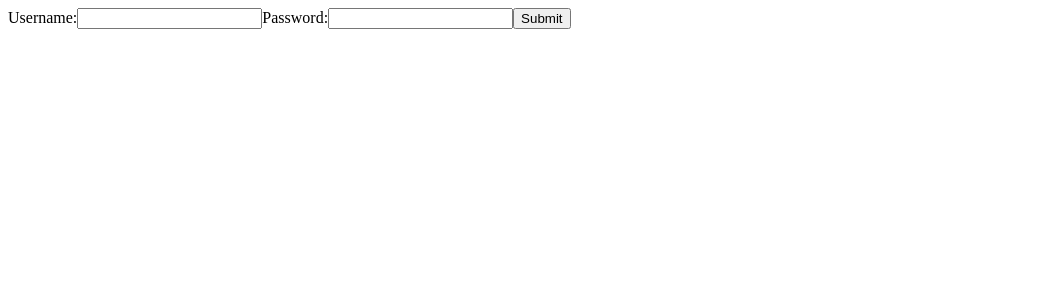
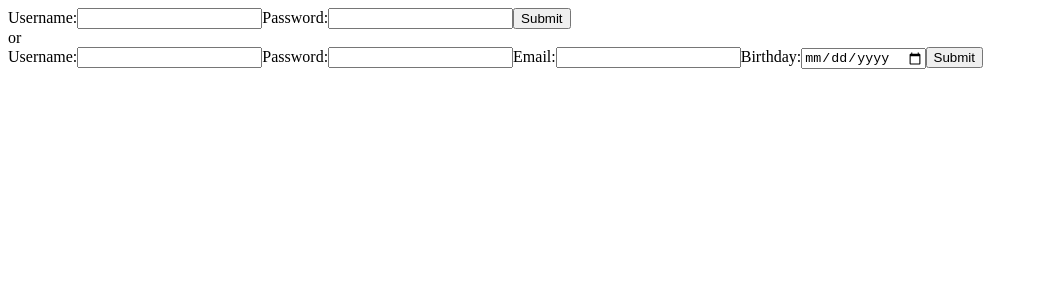
Before and after one commit to JackOliCode/myFlix-client, a React (Vite) app: page / in a window 1280 px wide. Shown: the top 300 px of the page, without its empty margins (0-1038 px from the left). Built offline with nearby package versions, Linux system fonts and the light colour scheme.

Commit message:
created sign-up view component and imported into main-view

```diff
--- a/src/components/main-view/main-view.jsx
+++ b/src/components/main-view/main-view.jsx
@@ -2,6 +2,8 @@ import { useState, useEffect } from "react";
 import { MovieCard } from "../movie-card/movie-card";
 import { MovieView } from "../movie-view/movie-view";
 import { LoginView } from "../login-view/login-view";
+import { SignupView } from "../signup-view/signup-view";
+
 
 export const MainView = () => {
 
@@ -46,12 +48,16 @@ export const MainView = () => {
 
   if (!user) {
     return (
+    <>
       <LoginView                      // stores token and user
         onLoggedIn={(user, token) => {
           setUser(user);
           setToken(token);
         }}
       />
+      or
+      <SignupView />
+    </>
     );
   }
 
--- a/src/components/signup-view/signup-view.jsx
+++ b/src/components/signup-view/signup-view.jsx
@@ -0,0 +1,78 @@
+import React from "react";
+import { useState, useEffect } from "react";
+
+export const SignupView = () => {
+  const [username, setUsername] = useState("");
+  const [password, setPassword] = useState("");
+  const [email, setEmail] = useState("");
+  const [birthday, setBirthday] = useState("");
+
+  const handleSubmit = (event) => {
+    event.preventDefault();
+
+    const data = {
+      Username: username,
+      Password: password,
+      Email: email,
+      Birthday: birthday
+    };
+
+    fetch("https://jackoc-myflix.onrender.com/users/", {
+      method: "POST",
+      body: JSON.stringify(data),
+      headers: {
+        "Content-Type": "application/json"
+      }
+    }).then((response) => {
+      if (response.ok) {
+        alert("Signup successful");
+        window.location.reload();
+      } else {
+        alert("Signup failed");
+      }
+    });
+  };
+
+  return (
+    <form onSubmit={handleSubmit}>
+      <label>
+        Username:
+        <input
+          type="text"
+          value={username}
+          onChange={(e) => setUsername(e.target.value)}
+          required
+          minLength="3"
+        />
+      </label>
+      <label>
+        Password:
+        <input
+          type="password"
+          value={password}
+          onChange={(e) => setPassword(e.target.value)}
+          required
+        />
+      </label>
+      <label>
+        Email:
+        <input
+          type="email"
+          value={email}
+          onChange={(e) => setEmail(e.target.value)}
+          required
+        />
+      </label>
+      <label>
+        Birthday:
+        <input
+          type="date"
+          value={birthday}
+          onChange={(e) => setBirthday(e.target.value)}
+          required
+        />
+      </label>
+      <button type="submit">Submit</button>
+    </form>
+  );
+};
```
Also changed, not shown: 2 other files (tests, documents, lock files or other folders). Lines whose indentation alone changed are shown as unchanged.
